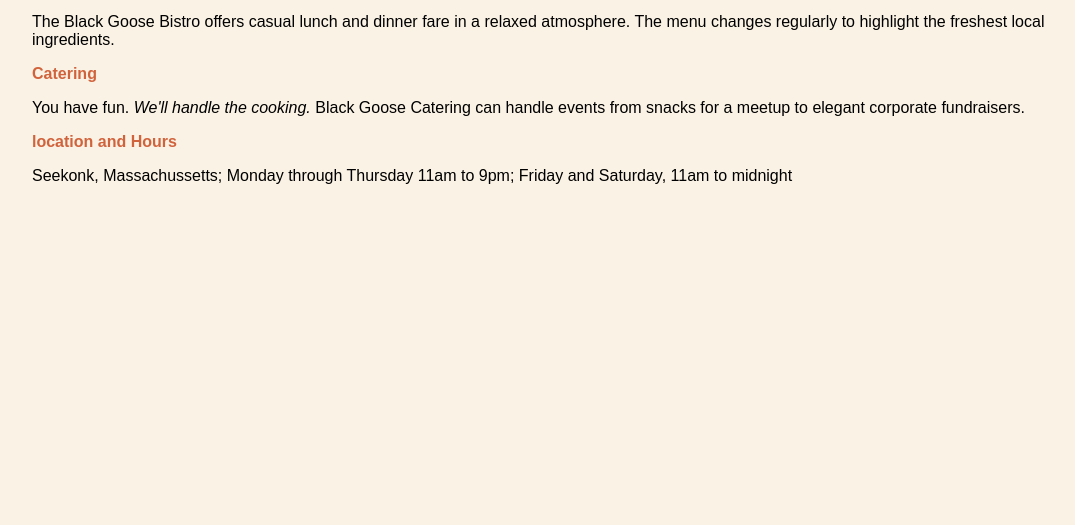
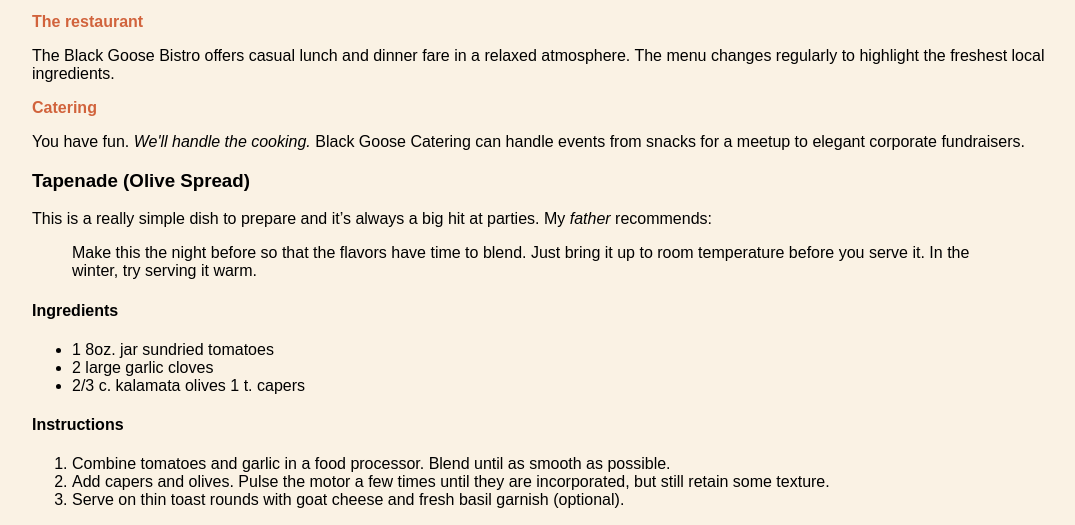
Before and after one commit to Klimrod89/WebDev, a plain HTML site: page index.html in a window 1280 px wide. Shown: the part 293-818 px from the top of the page, without its empty margins (96-1171 px from the left). Drawn offline with Linux system fonts and the light colour scheme.

Commit message:
Back to Web Desing

```diff
--- a/index.html
+++ b/index.html
@@ -10,7 +10,7 @@
             font-family: sans-serif;
         }
 
-        h1 {
+        figure {
             text-align: center;
             font-family: serif;
             font-weight: normal;
@@ -23,12 +23,32 @@
             color: #d1633c;
             font-size: 1em;
         }
+
+        code {
+            white-space: pre-wrap;
+            /* Preserves some whitespace */
+        }
+
+        section,
+        article,
+        nav,
+        aside,
+        header,
+        footer,
+        main {
+            display: block;
+        }
     </style>
 </head>
 
 <body>
     <header>
-        <h1><img src="blackgoose.png" alt="logo"><br>Black Goose Bistro</h1>
+        <div>
+            <figure>
+                <img src="blackgoose.png" alt="logo">
+                <h1>Black Goose Bistro</h1>
+            </figure>
+        </div>
 
     </header>
     <main>
@@ -41,13 +61,47 @@
         <h2>Catering</h2>
         <p>
             You have fun. <em>We'll handle the cooking.</em> Black Goose Catering can handle events from snacks for a
-            meetup
-            to elegant corporate fundraisers.
+            meetup to elegant corporate fundraisers.
         </p>
-        <h2>location and Hours</h2>
+
+        <h3>Tapenade (Olive Spread)</h3>
         <p>
-            Seekonk, Massachussetts; Monday through Thursday 11am to 9pm; Friday and Saturday, 11am to midnight
+            This is a really simple dish to prepare and it’s always a big hit at parties. My <cite>father</cite>
+            recommends:
         </p>
+        <blockquote>
+            Make this the night before so that the flavors have time to blend. Just bring it up to room temperature
+            before you serve it. In the winter, try serving it warm.
+        </blockquote>
+
+
+        <h4>Ingredients</h4>
+        <ul>
+            <li>
+                1 8oz. jar sundried tomatoes
+            </li>
+            <li>
+                2 large garlic cloves
+            </li>
+            <li>
+                2/3 c. kalamata olives 1 t. capers
+            </li>
+        </ul>
+
+        <h4>Instructions</h4>
+        <ol>
+            <li>
+                Combine tomatoes and garlic in a food processor. Blend until as smooth as possible.
+            </li>
+            <li>
+                Add capers and olives. Pulse the motor a few times until they are incorporated, but still retain some
+                texture.
+            </li>
+            <li>
+                Serve on thin toast rounds with goat cheese and fresh basil garnish (optional).
+            </li>
+        </ol>
+
     </main>
     <footer>
 
```
